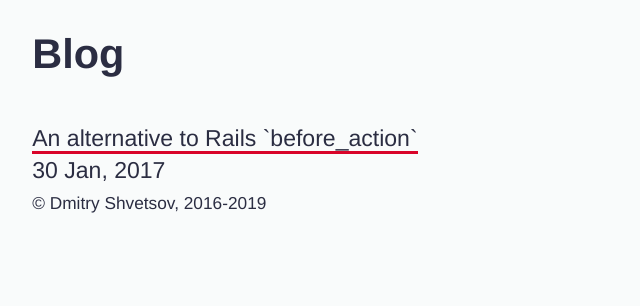
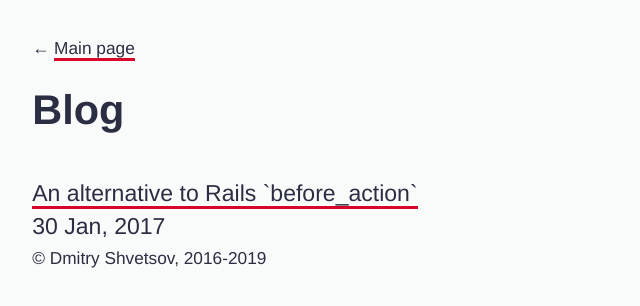
Before and after one commit to dmshvetsov/iamdidev.github.io, a Gatsby site: page /blog in a window 1280 px wide. Shown: the whole page, without its empty margins (0-640 px from the left). Built offline with nearby package versions, Linux system fonts and the light colour scheme; Gatsby itself is replaced by a stand-in of ours; some packages are replaced by stand-ins of ours.

Commit message:
Add simple navigation

```diff
--- a/src/components/base.sass
+++ b/src/components/base.sass
@@ -73,6 +73,13 @@ ul, ol
 footer
   font-size: $font-size_small
 
+.sdm-nav
+  margin-bottom: 1rem
+  font-size: $font-size_small
+  &:before
+    content: '\2190'
+    margin-right: .2rem
+
 @media screen and (min-width: 701px)
   body
     padding: $base-padding
--- a/src/components/layout.js
+++ b/src/components/layout.js
@@ -1,7 +1,8 @@
 import React from 'react';
 import PropTypes from 'prop-types';
 import Helmet from 'react-helmet';
-import { StaticQuery, graphql } from 'gatsby';
+import { Location } from '@reach/router';
+import { Link, StaticQuery, graphql } from 'gatsby';
 
 import './base.sass';
 
@@ -17,6 +18,8 @@ const QUERY = graphql`
     }
   }
 `;
+
+const match = (route, location) => RegExp(route).test(location);
 
 const Layout = ({ children }) => (
   <StaticQuery
@@ -37,6 +40,18 @@ const Layout = ({ children }) => (
         >
           <html lang="en" />
         </Helmet>
+        {/* Navigation */}
+        <Location>
+          {({ location }) => {
+            if (location.pathname === '/') return null;
+            return (
+              <nav className="sdm-nav">
+                {match('^\/blog\/?$', location.pathname) && <Link to="/">Main page</Link>}
+                {match('^\/blog\/.+$', location.pathname) && <Link to="/blog">All articles</Link>}
+              </nav>
+            );
+          }}
+        </Location>
         <div className="sdm-layout">
           {/* Page content */}
           {children}
```
